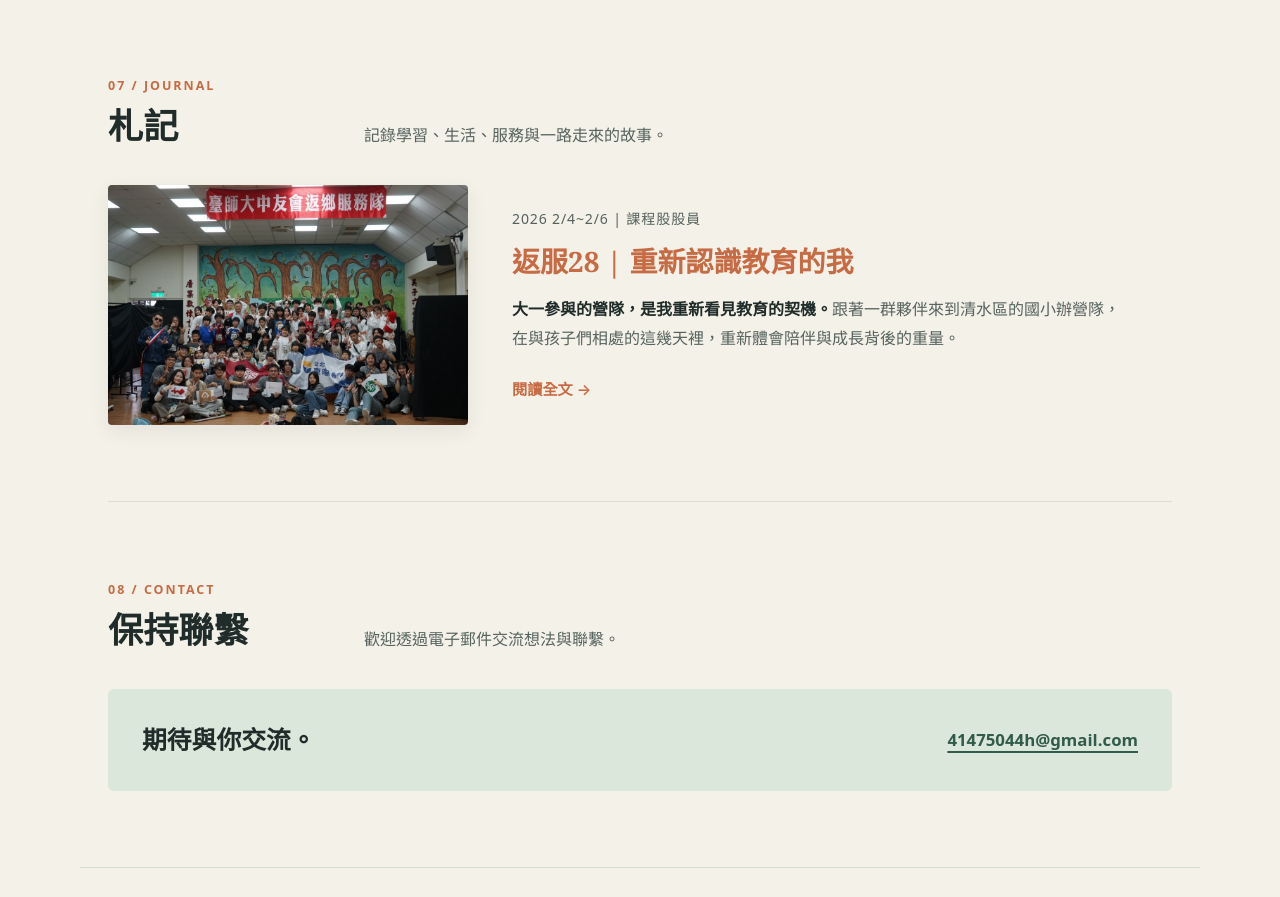
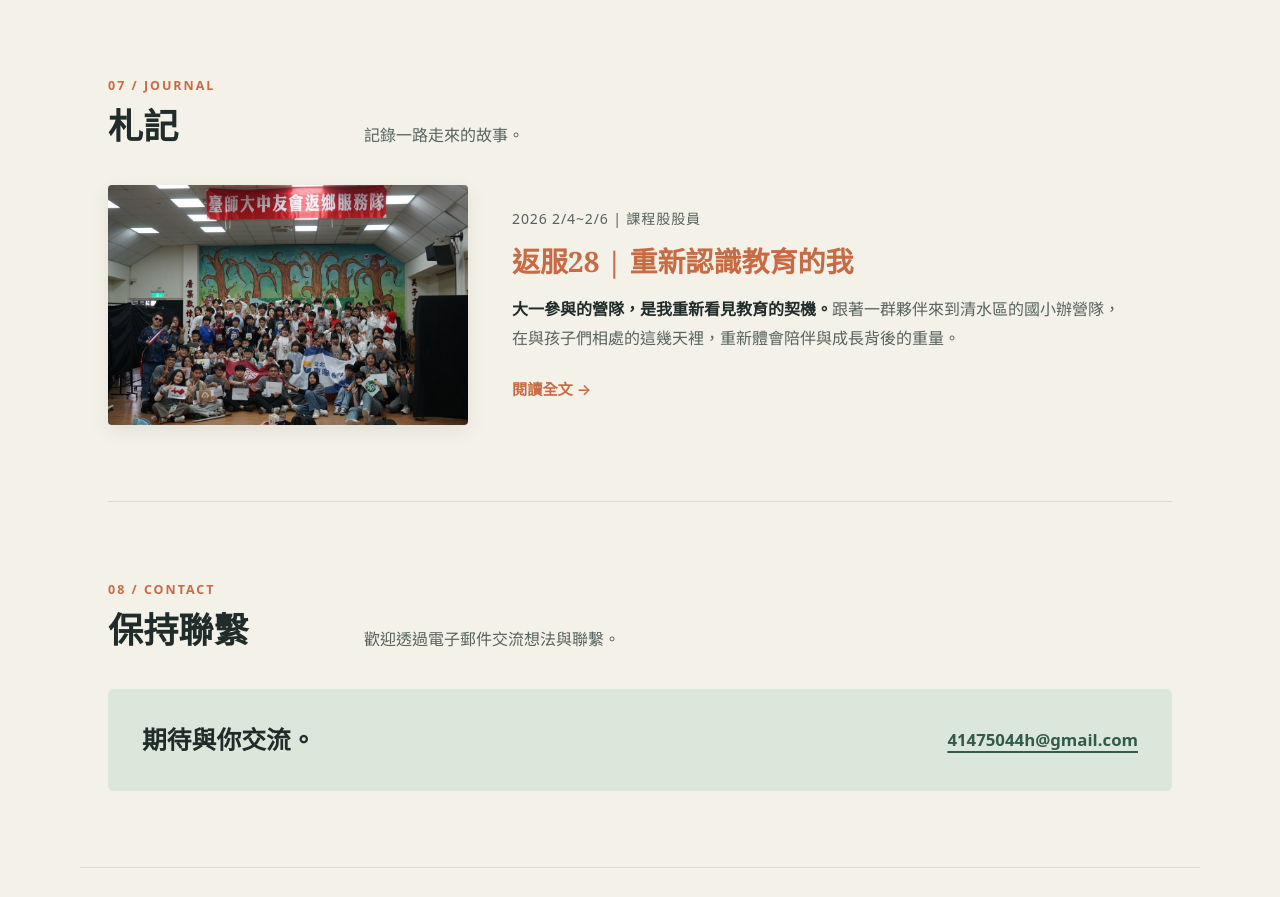
Before and after one commit to jtming-ntnu/edu-page, a plain HTML site: page index.html in a window 1280 px wide. Shown: the part 3280-4177 px from the top of the page. Drawn offline with Linux system fonts and the light colour scheme.

Commit message:
Update index.html

```diff
--- a/index.html
+++ b/index.html
@@ -882,7 +882,7 @@ footer {
         <div class="eyebrow">07 / JOURNAL</div>
         <h2>札記</h2>
       </div>
-      <p class="section-intro">記錄學習、生活、服務與一路走來的故事。</p>
+      <p class="section-intro">記錄一路走來的故事。</p>
     </div>
 
     <div class="journal-list">
```
